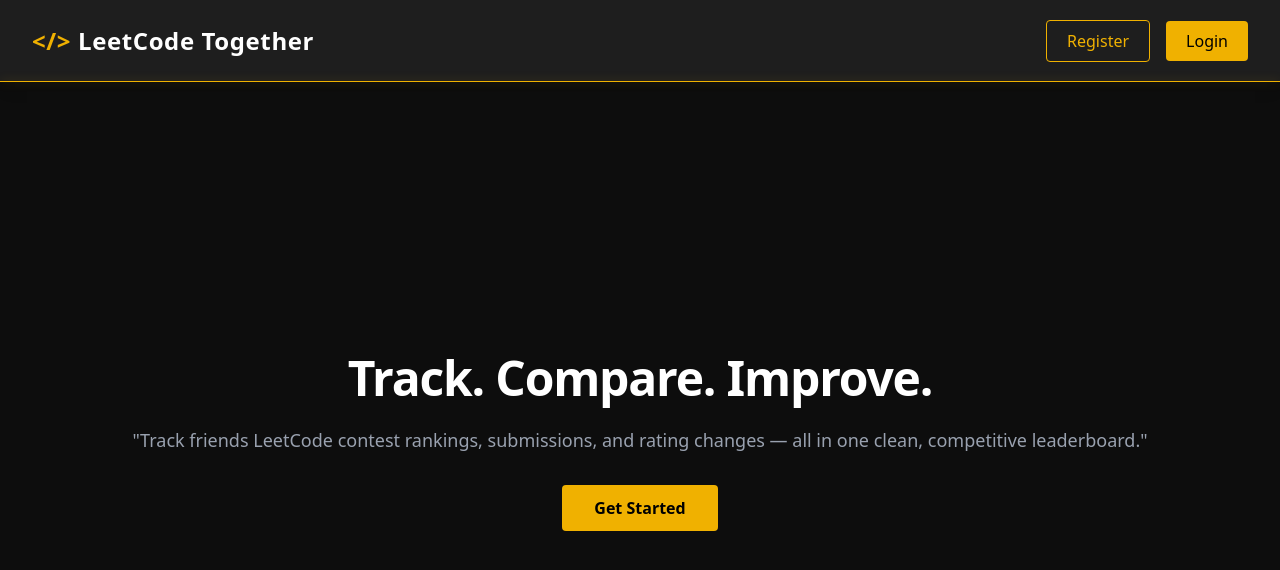
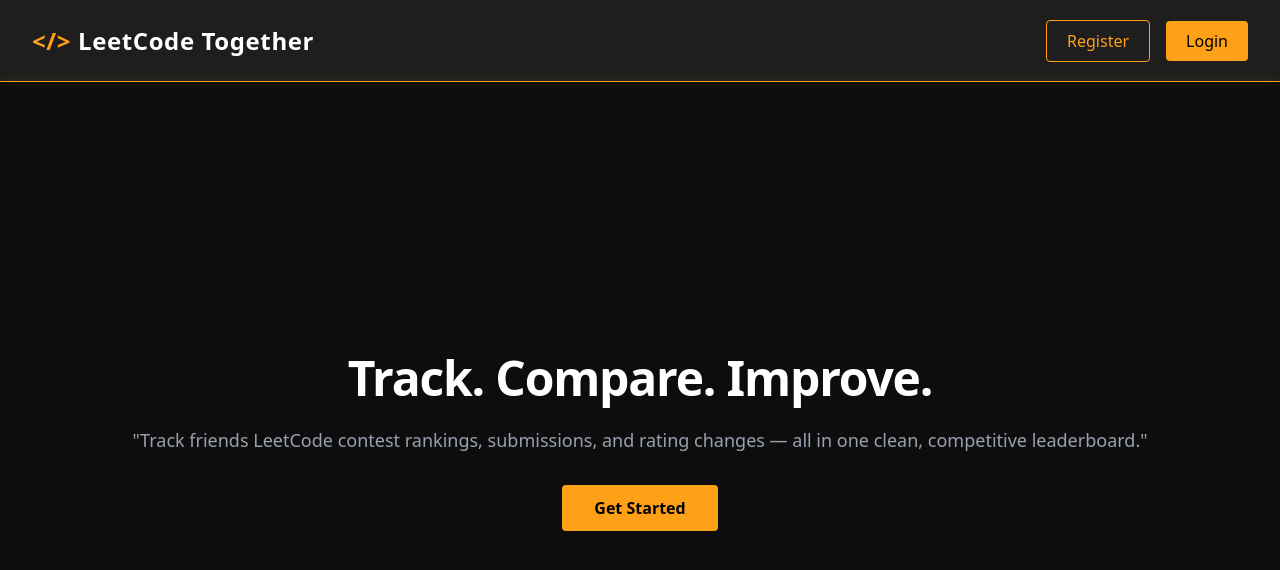
Before and after one commit to Krutish-Raval/Leetcode-Together, a React (Vite) app in the folder frontend/: page / in a window 1280 px wide. Shown: the top 570 px of the page. Built offline with nearby package versions, Linux system fonts and the light colour scheme; no server answers.

Commit message:
refactor: update color scheme to use consistent hex values for UI elements

```diff
--- a/frontend/src/App.jsx
+++ b/frontend/src/App.jsx
@@ -11,18 +11,18 @@
       {/* Header */}
       <header className="bg-[#1e1e1e] py-5 px-8 flex items-center justify-between shadow-lg">
         <h1 className="text-2xl font-bold text-white tracking-wide">
-          <span className="text-yellow-500">&lt;/&gt;</span> LeetCode Together
+          <span className="text-[#ffa116]">&lt;/&gt;</span> LeetCode Together
         </h1>
         <div className="space-x-4">
           <Link
             to="/register"
-            className="inline-block border border-yellow-500 text-yellow-500 px-5 py-2 rounded hover:bg-yellow-500 hover:text-black transition"
+            className="inline-block border border-[#ffa116] text-[#ffa116] px-5 py-2 rounded hover:bg-yellow-600 hover:text-black transition"
           >
             Register
           </Link>
           <Link
             to="/login"
-            className="inline-block bg-yellow-500 text-black px-5 py-2 rounded hover:bg-yellow-600 transition"
+            className="inline-block bg-[#ffa116] text-black px-5 py-2 rounded hover:bg-yellow-700 transition"
           >
             Login
           </Link>
@@ -30,7 +30,7 @@
       </header>
 
       {/* Decorative Separator */}
-      <div className="border-t border-yellow-500 mt-[-1px] shadow-[0_0_10px_rgba(255,193,7,0.4)]"></div>
+      <div className="border-t border-[#ffa116] mt-[-1px] shadow-[0_0_10px_rgba(255,193,7,0.4)]"></div>
 
       <section className="flex flex-col justify-center items-center text-center h-[calc(100vh-90px)] px-4">
         <h2 className="text-5xl font-extrabold mb-4 text-white tracking-tight">
@@ -44,7 +44,7 @@
         <div className="mt-10 space-x-4">
           <Link
             to="/register"
-            className="bg-yellow-500 text-black font-semibold px-8 py-3 rounded hover:bg-yellow-600 transition"
+            className="bg-[#ffa116] text-black font-semibold px-8 py-3 rounded hover:bg-yellow-700 transition"
           >
             Get Started
           </Link>
--- a/frontend/src/components/Header.jsx
+++ b/frontend/src/components/Header.jsx
@@ -1,6 +1,5 @@
-import React from "react";
 import { useDispatch } from "react-redux";
-import { useNavigate } from "react-router-dom";
+import { useLocation, useNavigate } from "react-router-dom";
 import { toast } from "react-toastify";
 import { logOutUser } from "../services/api_user.js";
 import { logout } from "../store/authSlice";
@@ -8,7 +7,7 @@
 const Header = () => {
   const navigate = useNavigate();
   const dispatch = useDispatch();
-
+  const location = useLocation();
   const handleLogout = async (e) => {
     e.preventDefault();
     try {
@@ -22,6 +21,7 @@
       toast.error("Something went wrong");
     }
   };
+  const isActive = (path) => location.pathname === path;
 
   return (
     <div>
@@ -39,19 +39,31 @@
           <nav className="flex gap-7">
             <button
               onClick={() => navigate("/home")}
-              className="text-2xl font-semibold hover:text-yellow-400 cursor-pointer transition-all"
+              className={`text-2xl font-semibold cursor-pointer transition-all ${
+                isActive("/home")
+                  ? "text-[#ffa116] "
+                  : "hover:text-yellow-400"
+              }`}
             >
               Home
             </button>
             <button
               onClick={() => navigate("/add-friends")}
-              className="text-2xl font-semibold hover:text-yellow-400 cursor-pointer transition-all"
+              className={`text-2xl font-semibold cursor-pointer transition-all ${
+                isActive("/add-friends")
+                  ? "text-[#ffa116] "
+                  : "hover:text-yellow-400"
+              }`}
             >
               Friends
             </button>
             <button
               onClick={() => navigate("/contest-lists")}
-              className="text-2xl font-semibold hover:text-yellow-400 cursor-pointer transition-all"
+              className={`text-2xl font-semibold cursor-pointer transition-all ${
+                isActive("/contest-lists")
+                  ? "text-[#ffa116] "
+                  : "hover:text-yellow-400"
+              }`}
             >
               Contest Standings
             </button>
--- a/frontend/src/pages/Login.jsx
+++ b/frontend/src/pages/Login.jsx
@@ -55,10 +55,10 @@
       />
       <div className="bg-[#1e1e1e] py-4 px-8 flex items-center justify-between">
         <h1 className="text-white text-2xl font-bold">
-          <span className="text-yellow-500">&lt;/&gt;</span> LeetCode Together
+          <span className="text-[#ffa116]">&lt;/&gt;</span> LeetCode Together
         </h1>
         <Link
-          className="bg-yellow-500 text-black px-6 py-2 rounded-sm hover:bg-yellow-600 transition-all cursor-pointer"
+          className="bg-[#ffa116] text-black px-6 py-2 rounded-sm hover:bg-yellow-600 transition-all cursor-pointer"
           to="/register"
         >
           Register
@@ -68,7 +68,7 @@
         <div className="w-full max-w-sm p-6 bg-[#222222] rounded-lg shadow-lg border border-[#333]">
           <div className="mb-4">
             <Link
-              className="flex items-center text-yellow-500 hover:text-yellow-400 transition-all cursor-pointer"
+              className="flex items-center text-[#ffa116] hover:text-yellow-600 transition-all cursor-pointer"
               to="/"
             >
               <FaArrowLeft className="mr-2" />
@@ -151,7 +151,7 @@
 
             <button
               type="submit"
-              className="w-full py-2 text-white bg-[#ffa116] rounded hover:bg-[#ff8c00] cursor-pointer"
+              className="w-full py-2 text-white bg-[#ffa116] rounded hover:bg-yellow-600 cursor-pointer"
               onKeyDown={(e) => {
                 if (e.key === "ArrowUp") {
                   e.preventDefault();
```
Also changed, not shown: 1 other file (tests, documents, lock files or other folders).
